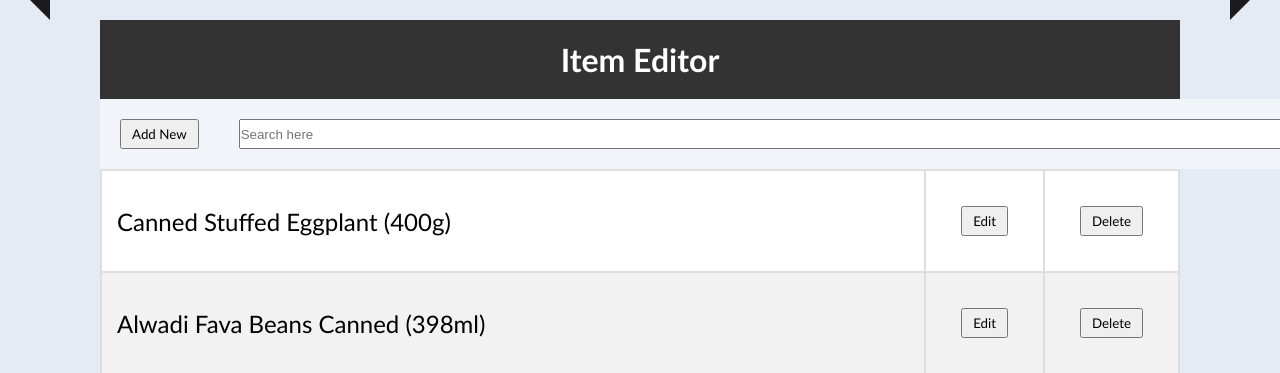
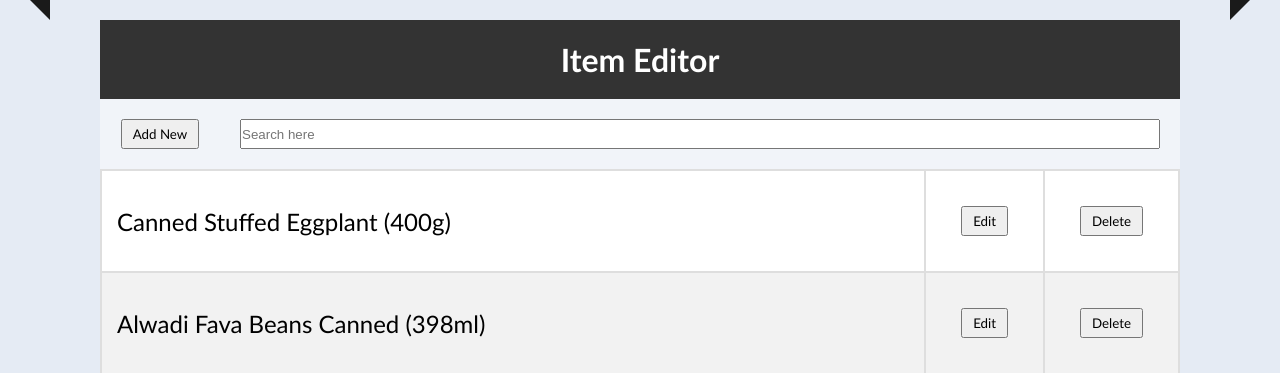
Before and after one commit to SuperMK15/Food4Kids, a PHP site: page /pages/selector.php in a window 1280 px wide; the page is wider, and only the part inside the window is pictured. Shown: the part 75-448 px from the top of that part. Run offline with PHP 8.4, Linux system fonts and the light colour scheme; data comes from the database, SQL or seed files in the repository.

Commit message:
Update theme.css

```diff
--- a/styles/theme.css
+++ b/styles/theme.css
@@ -338,13 +338,13 @@ a {
   cursor: pointer;
 }
 
-.flex form .search-bar{
+/*.flex form*/ .search-bar{
   background-color: hsl(217, 40%, 96%);
   padding: 20px 20px;
-  width: 1500px;
+  width: 960px;
 }
 
-.flex form .search-bar input {
+/*.flex form*/ .search-bar input {
   width: 100%;
   height: 30px;
 }
```
